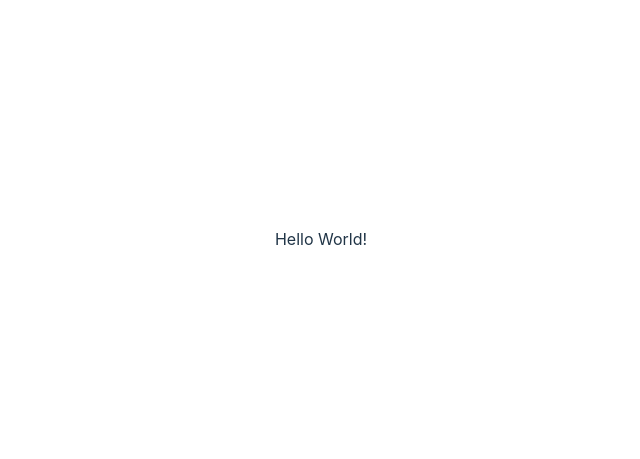
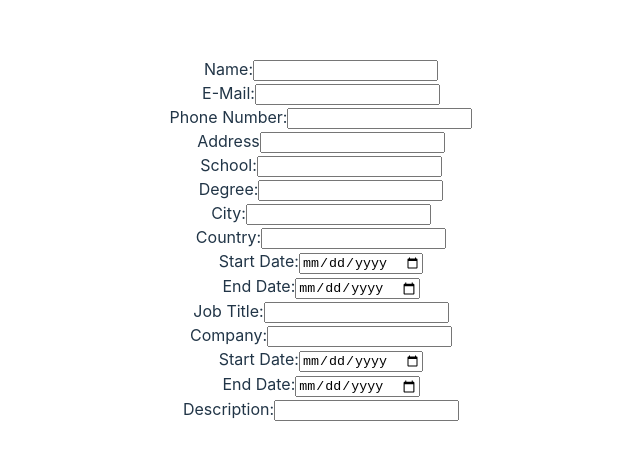
Before and after one commit to sisonj3/odin-cv-app, a React (Vite) app: page / in a window 1280 px wide. Shown: the part 161-620 px from the top of the page, without its empty margins (319-959 px from the left). Built offline with nearby package versions, Linux system fonts and the light colour scheme.

Commit message:
Added labels and inputs to form

```diff
--- a/src/components/Form.jsx
+++ b/src/components/Form.jsx
@@ -1,8 +1,88 @@
 function Form() {
     return (
-        <div>
-            Hello World!
-        </div>
+        <form>
+            <div className="section">
+                <div>
+                    <label htmlFor="name">Name:</label>
+                    <input type="text" id="name" name="name"/>
+                </div>
+
+                <div>
+                    <label htmlFor="email">E-Mail:</label>
+                    <input type="email" id="email" name="email"/>
+                </div>
+
+                <div>
+                    <label htmlFor="phone">Phone Number:</label>
+                    <input type="tel" id="phone" name="phone"/>
+                </div>
+
+                <div>
+                    <label htmlFor="address">Address</label>
+                    <input type="text" id="address" name="address"/>
+                </div>
+            </div>
+
+            <div className="section">
+                <div>
+                    <label htmlFor="school">School:</label>
+                    <input type="text" id="school" name="school"/>
+                </div>
+
+                <div>
+                    <label htmlFor="degree">Degree:</label>
+                    <input type="text" id="degree" name="degree"/>
+                </div>
+
+                <div>
+                    <label htmlFor="city">City:</label>
+                    <input type="text" id="city" name="city"/>
+                </div>
+
+                <div>
+                    <label htmlFor="country">Country:</label>
+                    <input type="text" id="country" name="country"/>
+                </div>
+
+                <div>
+                    <label htmlFor="startDateEdu">Start Date:</label>
+                    <input type="date" id="startDateEdu" name="startDateEdu"/>
+                </div>
+
+                <div>
+                    <label htmlFor="endDateEdu">End Date:</label>
+                    <input type="date" id="endDateEdu" name="endDateEdu"/>
+                </div>
+            </div>
+
+            <div className="section">
+                <div>
+                    <label htmlFor="jobTitle">Job Title:</label>
+                    <input type="text" id="jobTitle" name="jobTitle"/>
+                </div>
+
+                <div>
+                    <label htmlFor="company">Company:</label>
+                    <input type="text" id="company" name="company"/>
+                </div>
+
+                <div>
+                    <label htmlFor="startDateJob">Start Date:</label>
+                    <input type="date" id="startDateJob" name="startDateJob"/>
+                </div>
+
+                <div>
+                    <label htmlFor="endDateJob">End Date:</label>
+                    <input type="date" id="endDateJob" name="endDateJob"/>
+                </div>
+
+                <div>
+                    <label htmlFor="description">Description:</label>
+                    <input type="text" id="description" name="description"/>
+                </div>
+            </div>
+
+        </form>
     )
 }
 
```
